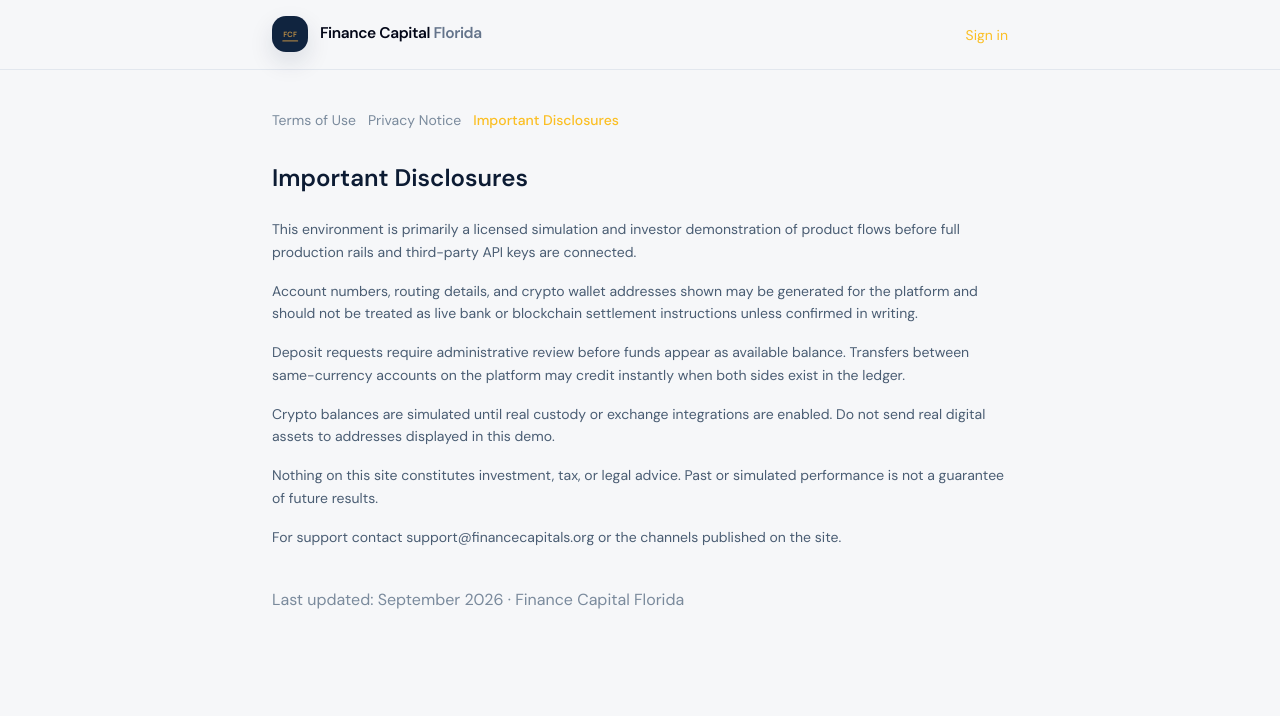
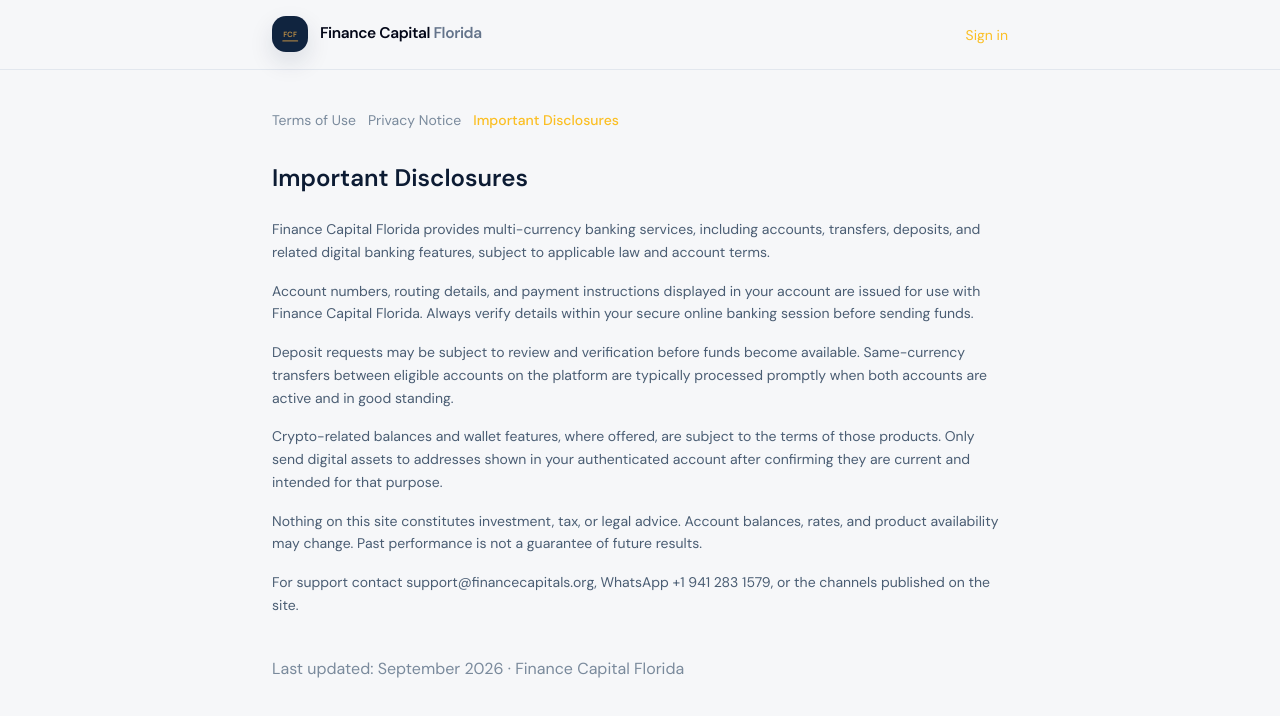
Before and after one commit to zagzy8776/financecapitalflorida, a React (Vite) app: page /disclosures in a window 1280 px wide. Shown: the top 716 px of the page. Built offline with nearby package versions, Linux system fonts and the light colour scheme.

Commit message:
copy: rewrite disclosures and legal pages as live banking service
Remove simulation/demo language from disclosures, terms, and privacy.
Reflect multi-currency banking services, verification flows, and support contacts.

```diff
--- a/src/pages/LegalPage.tsx
+++ b/src/pages/LegalPage.tsx
@@ -11,27 +11,27 @@ const TITLES: Record<Doc, string> = {
 
 const BODY: Record<Doc, string[]> = {
   terms: [
-    'Finance Capital Florida provides a multi-currency banking simulation and demonstration platform. Access is subject to these Terms of Use.',
+    'Finance Capital Florida provides multi-currency banking services. Access to online banking is subject to these Terms of Use.',
     'You must provide accurate registration details and keep your credentials confidential. You are responsible for activity under your account.',
-    'The platform may include simulated balances, transfers, deposits, and crypto accounts for product demonstration. Simulated ledger entries are not claims on real funds unless expressly stated in a separate written agreement.',
+    'Your account balances, transfers, deposits, and any crypto features are subject to product terms, applicable limits, and verification requirements. Funds availability may depend on clearing, compliance review, and account status.',
     'We may suspend or terminate access for suspected misuse, fraud, or breach of these terms. Admin actions (including balance adjustments) are logged for audit.',
-    'To the fullest extent permitted by law, Finance Capital Florida is not liable for indirect or consequential losses arising from use of the demo environment.',
+    'To the fullest extent permitted by law, Finance Capital Florida is not liable for indirect or consequential losses arising from use of the online banking services, except where liability cannot be excluded under applicable law.',
     'These terms may be updated from time to time. Continued use after changes constitutes acceptance of the revised terms.',
   ],
   privacy: [
     'We collect account registration data (name, email), authentication credentials (stored as hashed passwords), device/session metadata, and transaction records required to operate the service.',
-    'Data is used to authenticate you, process requests (deposits, transfers, account actions), send transactional emails (security alerts, statements), and meet audit and compliance needs of the simulation.',
+    'Data is used to authenticate you, process requests (deposits, transfers, account actions), send transactional emails (security alerts, statements), and meet audit, security, and regulatory compliance needs.',
     'We do not sell personal data. Service providers (for example email delivery and hosting) process data only to provide the service under contractual obligations.',
     'You may request access or correction of profile information via support channels. Security-related logs may be retained for a limited period for fraud prevention.',
     'Transactional emails are sent from our verified domain. Marketing messages, if any, will require separate consent.',
   ],
   disclosures: [
-    'This environment is primarily a licensed simulation and investor demonstration of product flows before full production rails and third-party API keys are connected.',
-    'Account numbers, routing details, and crypto wallet addresses shown may be generated for the platform and should not be treated as live bank or blockchain settlement instructions unless confirmed in writing.',
-    'Deposit requests require administrative review before funds appear as available balance. Transfers between same-currency accounts on the platform may credit instantly when both sides exist in the ledger.',
-    'Crypto balances are simulated until real custody or exchange integrations are enabled. Do not send real digital assets to addresses displayed in this demo.',
-    'Nothing on this site constitutes investment, tax, or legal advice. Past or simulated performance is not a guarantee of future results.',
-    'For support contact support@financecapitals.org or the channels published on the site.',
+    'Finance Capital Florida provides multi-currency banking services, including accounts, transfers, deposits, and related digital banking features, subject to applicable law and account terms.',
+    'Account numbers, routing details, and payment instructions displayed in your account are issued for use with Finance Capital Florida. Always verify details within your secure online banking session before sending funds.',
+    'Deposit requests may be subject to review and verification before funds become available. Same-currency transfers between eligible accounts on the platform are typically processed promptly when both accounts are active and in good standing.',
+    'Crypto-related balances and wallet features, where offered, are subject to the terms of those products. Only send digital assets to addresses shown in your authenticated account after confirming they are current and intended for that purpose.',
+    'Nothing on this site constitutes investment, tax, or legal advice. Account balances, rates, and product availability may change. Past performance is not a guarantee of future results.',
+    'For support contact support@financecapitals.org, WhatsApp +1 941 283 1579, or the channels published on the site.',
   ],
 };
 
```
